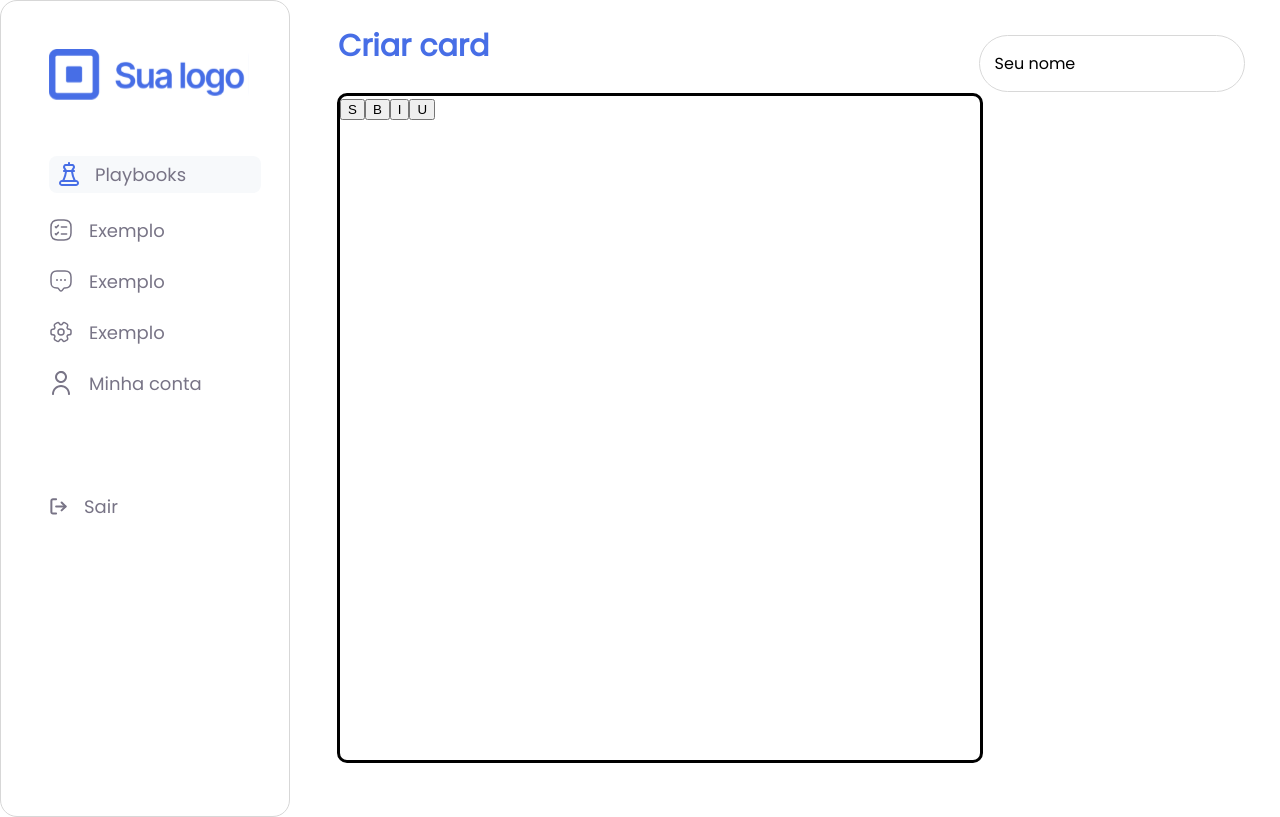
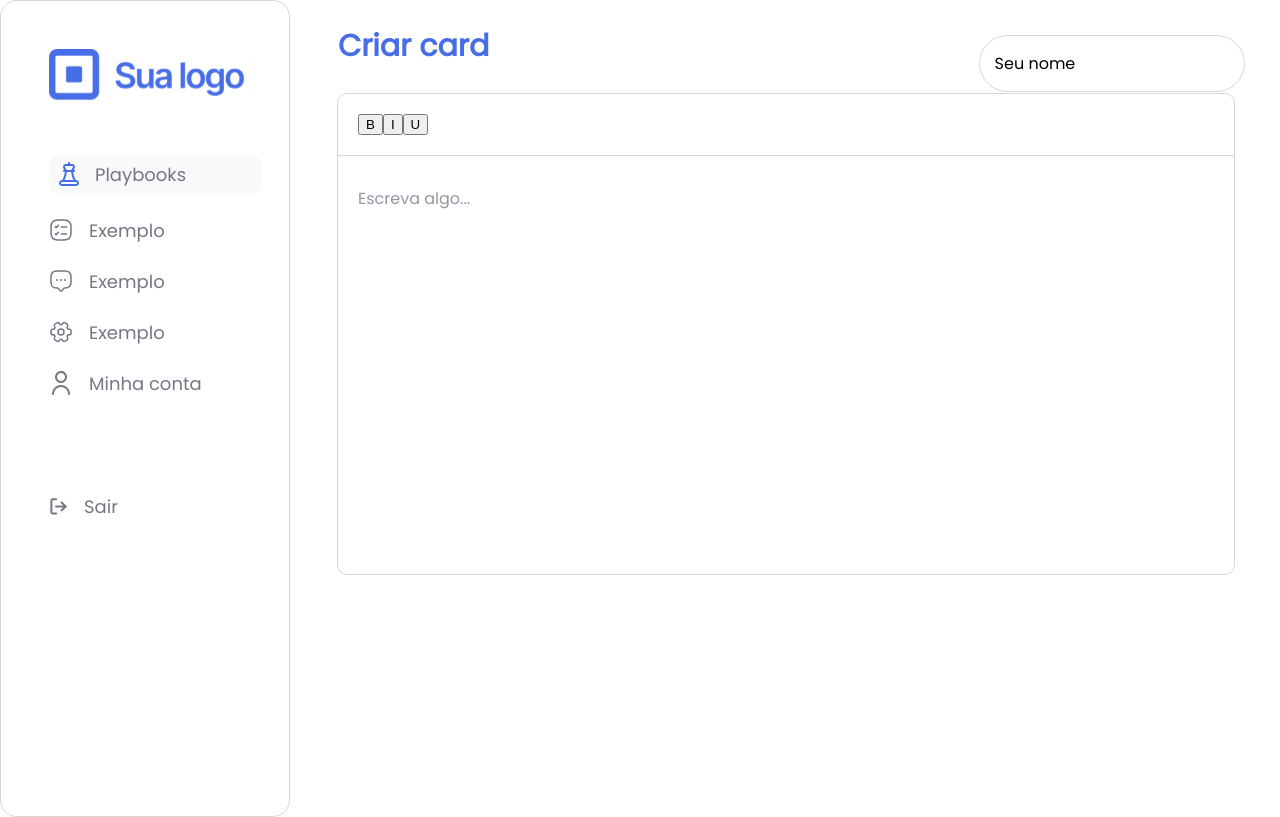
Before and after one commit to LeandroSSB/startpn-frontend, a React (Vite) app: page /dashboard/playbooks/create in a window 1280 px wide. Built offline with nearby package versions, Linux system fonts and the light colour scheme.

Commit message:
feat: adding editor basic styles

```diff
--- a/src/components/optionsList/index.jsx
+++ b/src/components/optionsList/index.jsx
@@ -2,7 +2,11 @@ import { RichUtils } from "draft-js"
 import 'draft-js/dist/Draft.css'
 
 
-const OptionsList = ({ editorState, onChange, options }) => {
+const OptionsList = ({ editorState, onChange, options, width, height, display, justifyContent, alignItems, flexFlow, color, borderBottom, padding, margin, border, overflow,borderRadius, overflowY }) => {
+
+  const styles = {
+    width, height, display, justifyContent, alignItems, flexFlow, color , padding, margin, border, overflow,borderRadius, overflowY, borderBottom
+  }
 
   const handleClick = ( e, style ) => {
     e.preventDefault()
@@ -10,7 +14,7 @@ const OptionsList = ({ editorState, onChange, options }) => {
   }
 
   return (
-    <div>
+    <div style={styles}>
       {options.map((option) => (
         <button key={option.name} onMouseDown={(e) => handleClick(e, option.style)} className={editorState.getCurrentInlineStyle().has(option.style)? "active" : ""} >
           {option.icon}
--- a/src/pages/createCard/index.jsx
+++ b/src/pages/createCard/index.jsx
@@ -2,7 +2,7 @@ import { useState } from "react"
 import { Editor, EditorState, convertToRaw, convertFromRaw } from "draft-js"
 import 'draft-js/dist/Draft.css';
 import { Div, H1, OptionsList } from "../../components";
-import { editorStyle , h1Style} from "./styles";
+import { editorStyle, h1Style, editorOptionsStyle, editorTextStyle } from "./styles";
 
 
 const CreateCard = () => {
@@ -14,6 +14,7 @@ const CreateCard = () => {
 
   // save previus data
   // const storedState = convertFromRaw(JSON.parse(editorJSON));
+
   const styleMap = {
     BOLD: {
       fontWeight: "bold",
@@ -24,13 +25,9 @@ const CreateCard = () => {
     UNDERLINE: {
       textDecoration: "underline",
     },
-    'STRIKETHROUGH': {
-      textDecoration: 'line-through',
-    },
   }
 
   const options = [
-    { name: "STRIKETHROUGH", icon: "S", style: "STRIKETHROUGH"},
     { name: "BOLD", icon: "B", style: "BOLD" },
     { name: "ITALIC", icon: "I", style: "ITALIC" },
     { name: "UNDERLINE", icon: "U", style: "UNDERLINE" },
@@ -40,8 +37,10 @@ const CreateCard = () => {
     <>
       <H1 {...h1Style} > Criar card </H1>
       <Div {...editorStyle} >
-        <OptionsList  editorState={editorState} onChange={setEditorState} options={options} />
-        <Editor editorState={editorState} onChange={setEditorState} customStyleMap={styleMap} />
+        <OptionsList {...editorOptionsStyle} editorState={editorState} onChange={setEditorState} options={options} />
+        <Div {...editorTextStyle}>
+          <Editor placeholder="Escreva algo..." editorState={editorState} onChange={setEditorState} customStyleMap={styleMap} />
+        </Div>
       </Div>
     </>
   )
--- a/src/pages/createCard/styles.jsx
+++ b/src/pages/createCard/styles.jsx
@@ -1,7 +1,7 @@
 export const editorStyle = {
-  border: "solid",
-  width: "50vw",
-  height: "83vh",
+  border: "1px solid #D7D7D7",
+  width: "70vw",
+  height: "60vh",
   overflow: "auto",
   margin: "0px 0px 0px 47px",
   borderRadius: "10px",
@@ -14,3 +14,16 @@ export const h1Style = {
   fontSize: "30px",
   margin: "1.5rem 3rem"
 }
+
+export const editorOptionsStyle = {
+  borderBottom: "1px  solid #D7D7D7",
+  padding: "20px",
+  margin: "0 0 10px 0",
+  display: "flex",
+  alignItems: "center"
+}
+
+export const editorTextStyle = {
+  padding: "20px"
+
+}
```
